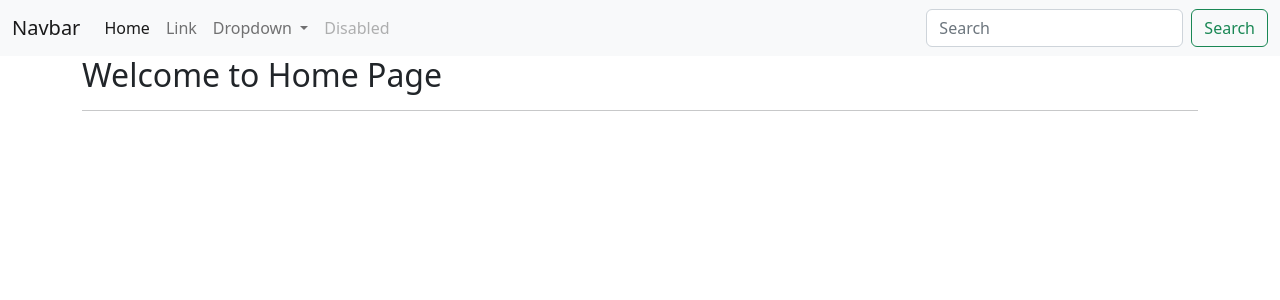
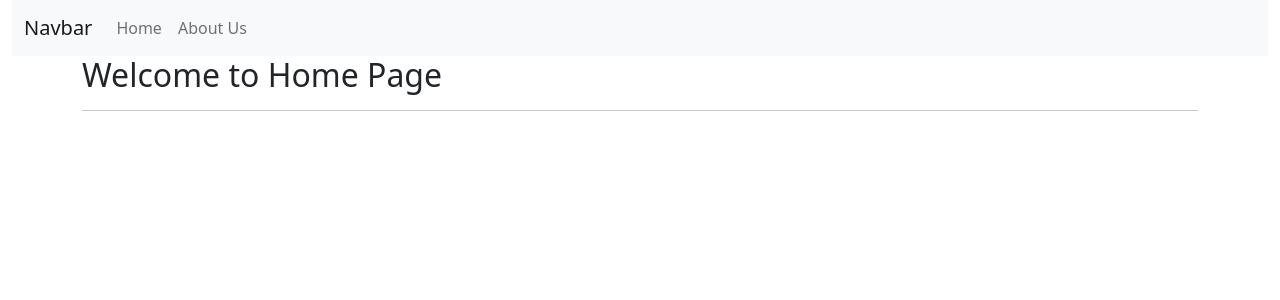
Before and after one commit to MohanManirul/frontend-vue-auth, a Vue app: page / in a window 1280 px wide. Shown: the top 300 px of the page. Built offline with nearby package versions, Linux system fonts and the light colour scheme.

Commit message:
footer created

```diff
--- a/package.json
+++ b/package.json
@@ -8,7 +8,6 @@
     "preview": "vite preview"
   },
   "dependencies": {
-    "@popperjs/core": "^2.11.6",
     "axios": "^0.27.2",
     "bootstrap": "^5.2.0",
     "vue": "^3.2.25",
--- a/src/components/Navbar.vue
+++ b/src/components/Navbar.vue
@@ -1,4 +1,5 @@
 <template>
+     <div class="container-fluid">
         <nav class="navbar navbar-expand-lg bg-light">
             <div class="container-fluid">
                 <a class="navbar-brand" href="#">Navbar</a>
@@ -8,33 +9,16 @@
                 <div class="collapse navbar-collapse" id="navbarSupportedContent">
                 <ul class="navbar-nav me-auto mb-2 mb-lg-0">
                     <li class="nav-item">
-                <a class="nav-link active" aria-current="page" href="#">Home</a>
+                        <router-link class="nav-link" to="/">Home</router-link>
                     </li>
                     <li class="nav-item">
-                <a class="nav-link" href="#">Link</a>
-                </li>
-                <li class="nav-item dropdown">
-                <a class="nav-link dropdown-toggle" href="#" role="button" data-bs-toggle="dropdown" aria-expanded="false">
-                    Dropdown
-                </a>
-                <ul class="dropdown-menu">
-                    <li><a class="dropdown-item" href="#">Action</a></li>
-                    <li><a class="dropdown-item" href="#">Another action</a></li>
-                    <li><hr class="dropdown-divider"></li>
-                    <li><a class="dropdown-item" href="#">Something else here</a></li>
-                </ul>
-                </li>
-                <li class="nav-item">
-                <a class="nav-link disabled">Disabled</a>
+                        <router-link class="nav-link" to="/about_us">About Us</router-link>
                     </li>
                 </ul>
-            <form class="d-flex" role="search">
-                <input class="form-control me-2" type="search" placeholder="Search" aria-label="Search">
-                <button class="btn btn-outline-success" type="submit">Search</button>
-            </form>
                 </div>
             </div>
         </nav>
+     </div>
 </template>
 
 <script>
--- a/src/main.js
+++ b/src/main.js
@@ -2,7 +2,7 @@ import { createApp } from "vue"; // imports only createApp from vue library
 import Vuex from 'vuex'
 import App from "./App.vue"; // linking vue external page
 import routes from './routes/routes' ;
-require("bootstrap")
+
 import "bootstrap/dist/css/bootstrap.css"
 
 createApp(App).use(routes).mount('#app')
```
Also changed, not shown: src/components/Header.vue (indentation only), src/components/MyFooter.vue (added), 2 other files (tests, documents, lock files or other folders). Lines whose indentation alone changed are shown as unchanged.
